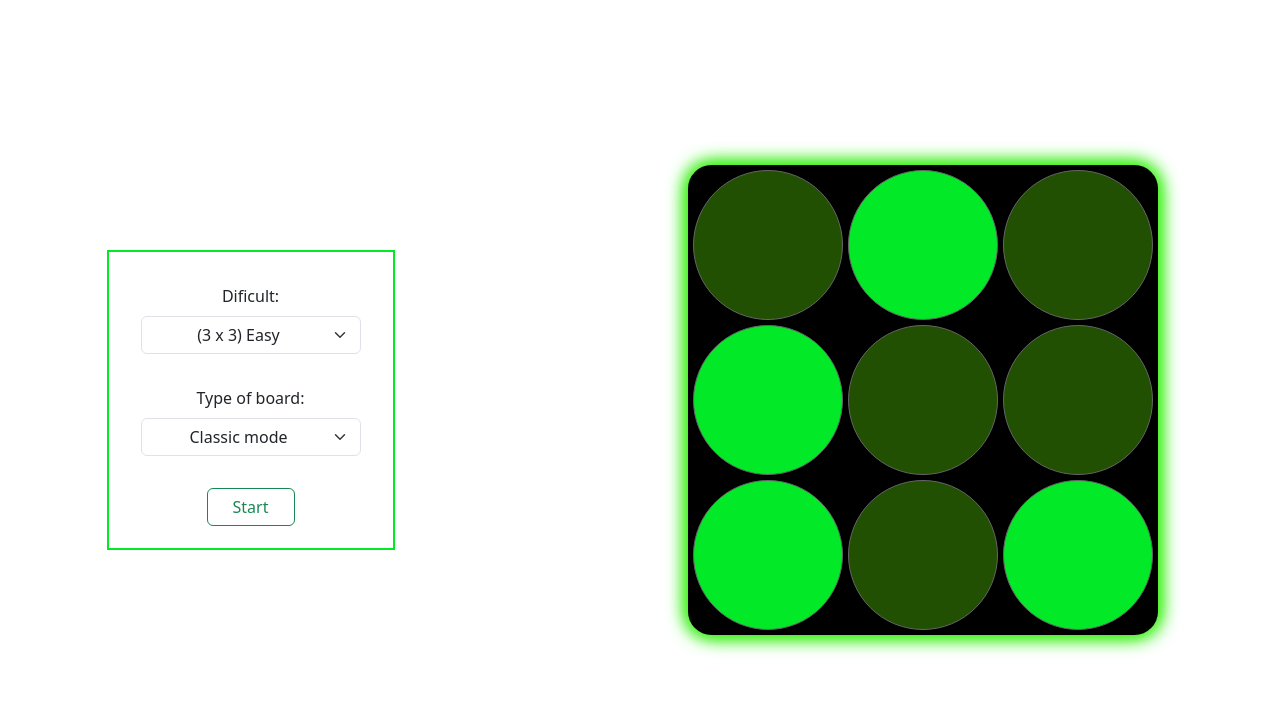
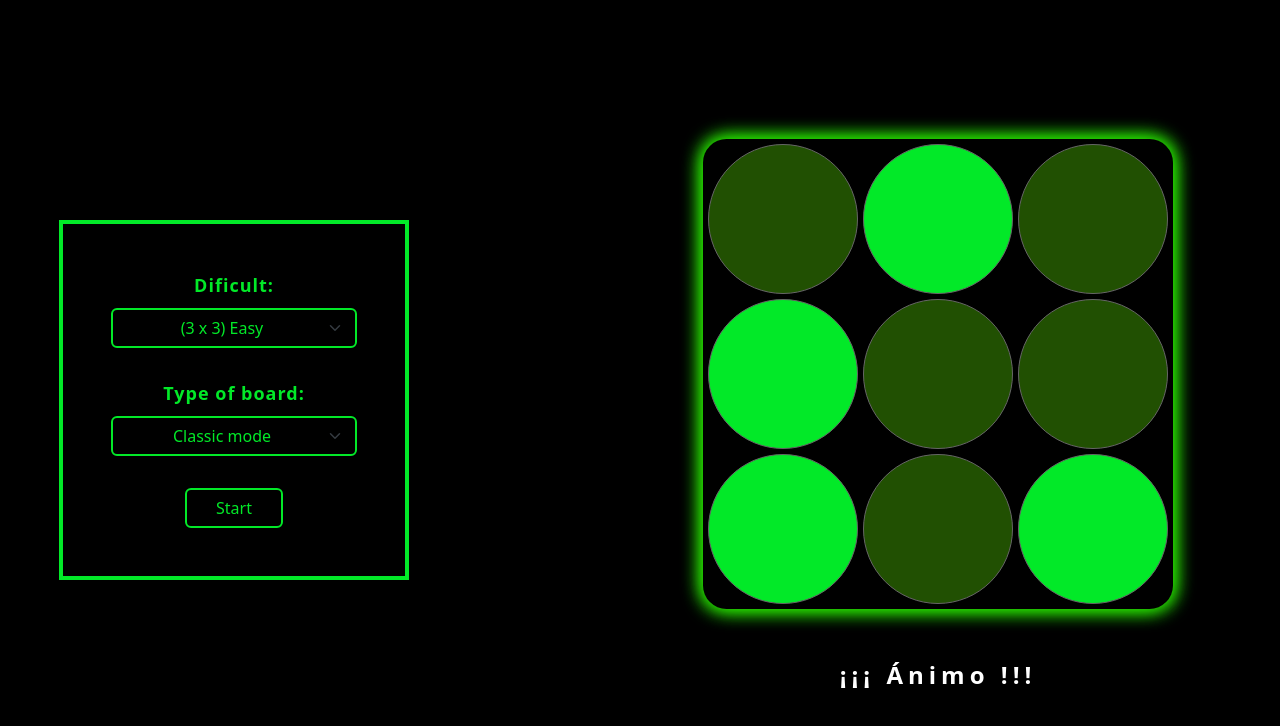
Before and after one commit to LautaroMoreno2002/lights-out, an Angular app: page / in a window 1280 px wide. Shown: the top 726 px of the page. Built offline with nearby package versions, Linux system fonts and the light colour scheme.

Commit message:
Colores en el form

```diff
--- a/src/app/app.component.css
+++ b/src/app/app.component.css
@@ -1,9 +1,17 @@
-div {
+.lights-out {
   display: flex;
   justify-content: space-around;
   align-items: center;
   flex-wrap: wrap;
-  height: 100vh;
   min-height: fit-content;
   gap: 10%;
+  height: 100vh;
+  background-color: #000;
 }
+.msg-player {
+  text-align: center;
+  font-size: 1.5em;
+  font-weight: 700;
+  letter-spacing: 5px;
+  background-color: #000;
+}
--- a/src/app/app.component.html
+++ b/src/app/app.component.html
@@ -1,6 +1,7 @@
-<div>
+<div class="lights-out">
   <app-form-config (levelConfig)="catchLevel($event)" (typeConfig)="catchType($event)" />
 
+  <div class="game">
     @if (type == 1) {
       @if (level == 3) {
         <board [boardLength]="level" [mod]="type" (finish)="StateBoard($event)" />
@@ -11,7 +12,8 @@
       } @else {
         <board [boardLength]="3" [mod]="type" (finish)="StateBoard($event)" />
       }
-  } @else if (type == 2) {
+  }
+  @if (type == 2) {
     @if (level == 3) {
       <board [boardLength]="level" [mod]="type" (finish)="StateBoard($event)" />
     } @else if (level == 4) {
@@ -22,5 +24,12 @@
       <board [boardLength]="3" [mod]="type" (finish)="StateBoard($event)" />
     }
   }
-
+  <div class="msg-player">
+    @if (finished) {
+      <p style="color: #fff;">¡¡¡ Felicidades, ganaste el juego !!!</p>
+    } @else {
+      <p style="color: #fff;">¡¡¡ Ánimo !!!</p>
+    }
   </div>
+  </div>
+</div>
--- a/src/app/app.component.ts
+++ b/src/app/app.component.ts
@@ -27,6 +27,5 @@ export class AppComponent {
   catchType($event2: number) {
     this.type = $event2;
     console.log($event2);
-
   }
 }
--- a/src/app/form-config/form-config.component.css
+++ b/src/app/form-config/form-config.component.css
@@ -1,10 +1,7 @@
 .cont-form {
-  margin: 2em;
-  width: 100%;
-  max-width: 300px;
-  height: 300px;
-  padding: 2em;
-  border: 2px solid var(--light-active);
+  width: 350px;
+  padding: 3em;
+  border: 4px solid var(--light-active);
 
   .form-config {
     text-align: center;
@@ -15,13 +12,29 @@
 
     .label {
       margin-bottom: .5em;
+      color: var(--light-active);
     }
 
     .form-select {
       text-align: center;
+      border: 2px solid var(--light-active);
+      color: var(--light-active);
+      background-color: black;
+    }
+
+    .form-select option {
+      color: var(--light-active);
     }
   }
 }
 .btn {
     width: 40%;
+    color: var(--light-active);
+    border: 2px solid var(--light-active);
 }
+
+.label {
+  font-size: 18px;
+  font-weight: 700;
+  letter-spacing: 1px;
+}
```
Lines whose indentation alone changed are shown as unchanged.
